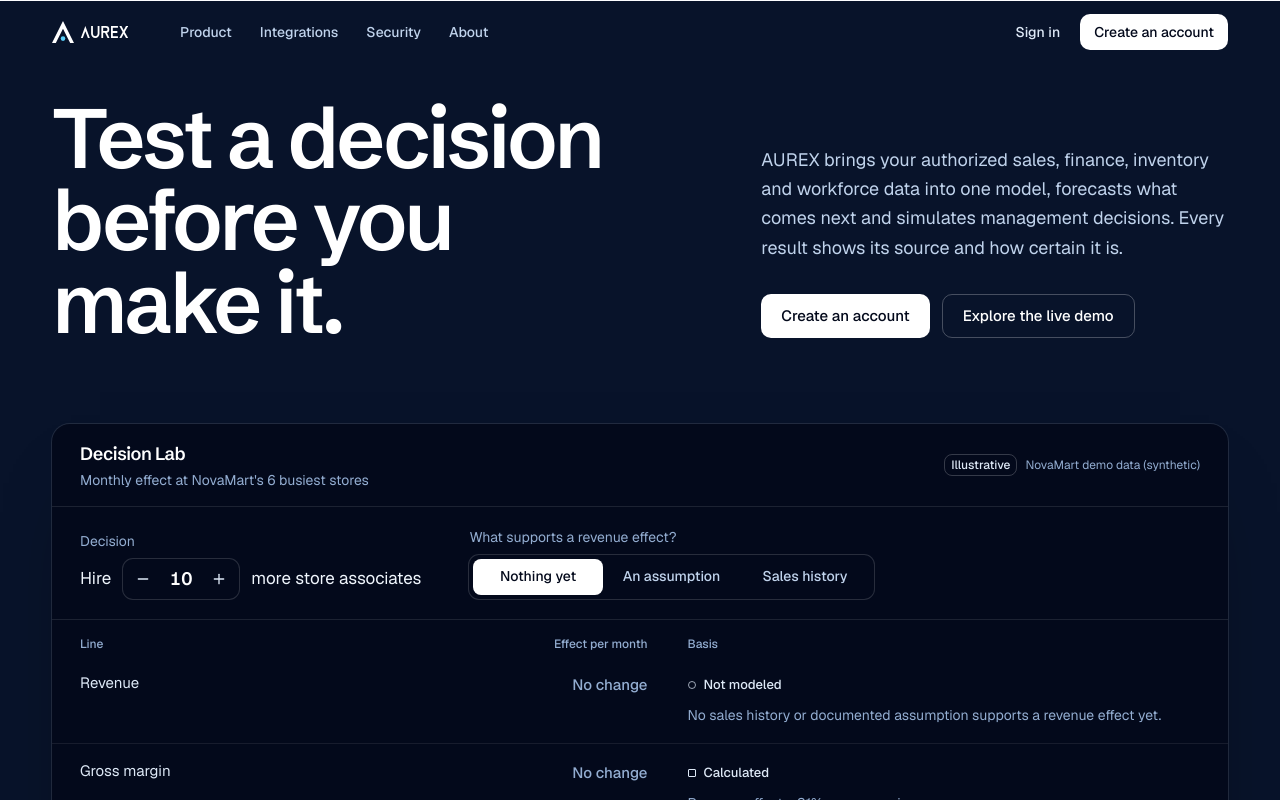
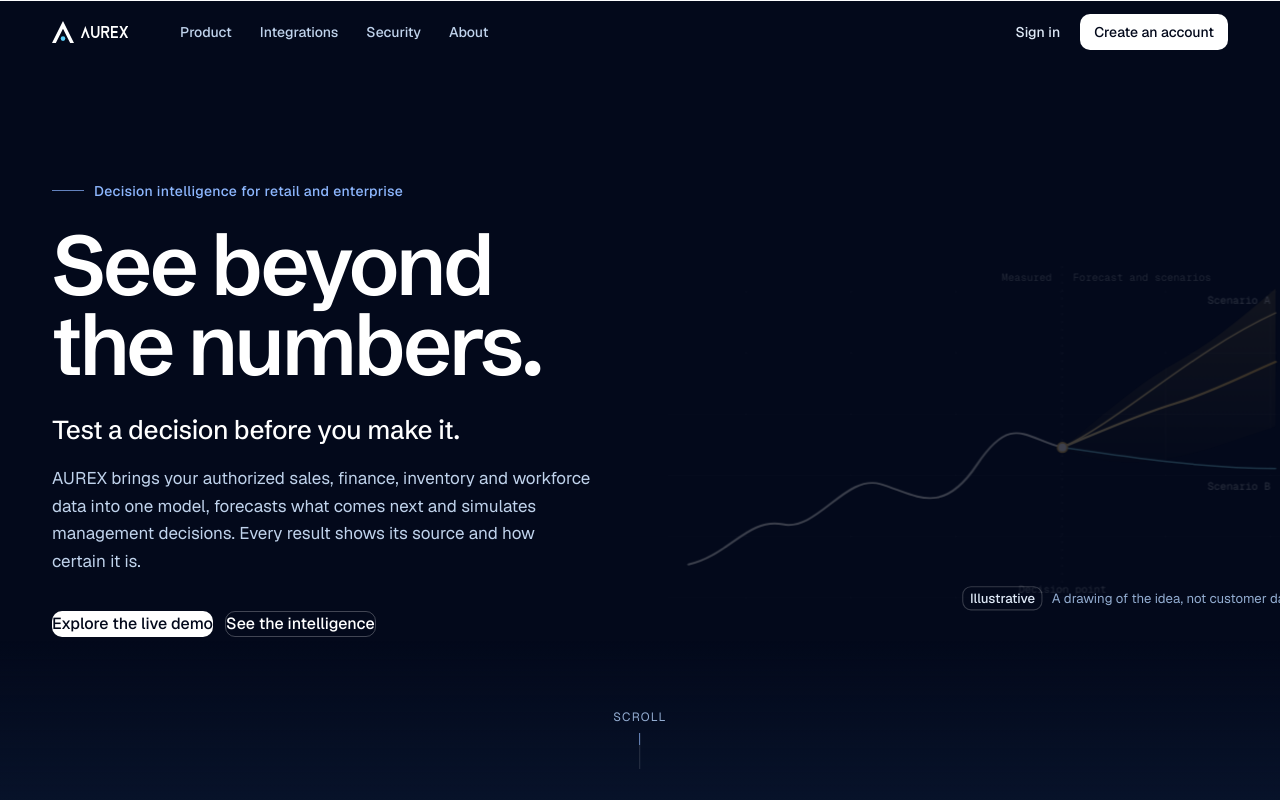
Before and after one commit to Lokendar08/aurex, a Next.js app in the folder frontend/: page / in a window 1280 px wide. Shown: the top 800 px of the page. Built offline with nearby package versions, Linux system fonts and the light colour scheme.

Commit message:
Update home-hero.tsx

```diff
--- a/frontend/src/components/marketing/home-hero.tsx
+++ b/frontend/src/components/marketing/home-hero.tsx
@@ -1,38 +1,70 @@
-import { DEMO_HREF, SIGN_UP_HREF } from "./content";
-import { DecisionLedger } from "./decision-ledger";
+import type { CSSProperties } from "react";
+
+import { HeroField } from "@/components/motion/hero-field";
+import { WordReveal } from "@/components/motion/reveal";
+
+import { DEMO_HREF } from "./content";
+import { IllustrativeLabel } from "./evidence";
 import { Container, CtaLink } from "./primitives";
 
+/** First screen: the claim, the plain description, two clear actions, and the decision field. */
 export function HomeHero() {
   return (
-    <section aria-labelledby="hero-title" className="bg-navy-900 text-white">
-      <Container className="pt-14 pb-16 sm:pt-20 sm:pb-20 lg:pt-24 lg:pb-28">
-        <div className="grid gap-8 lg:grid-cols-12 lg:gap-10">
-          <h1
+    <section aria-labelledby="hero-title" className="relative isolate overflow-hidden bg-navy-950 text-white">
+      <div aria-hidden className="mk-glow absolute inset-0 -z-10" />
+      <div aria-hidden className="mk-grid absolute inset-0 -z-10" />
+      <Container className="grid min-h-[100svh] items-center gap-12 pt-32 pb-28 lg:grid-cols-12 lg:gap-8 lg:pt-28 lg:pb-24">
+        <div className="lg:col-span-6">
+          <p className="mk-rise flex items-center gap-2.5 text-sm font-medium tracking-wide text-brand-300" style={{ "--mk-i": 0 } as CSSProperties}>
+            <span aria-hidden className="h-px w-8 bg-brand-300/70" />
+            Decision intelligence for retail and enterprise
+          </p>
+          <WordReveal
+            as="h1"
             id="hero-title"
-            className="max-w-[13ch] text-balance font-display text-[2.875rem] leading-[0.98] font-semibold tracking-[-0.038em] sm:text-[4rem] lg:col-span-7 lg:text-[4.75rem] xl:text-[5.25rem]"
+            text="See beyond the numbers."
+            accent={[1]}
+            delay={200}
+            className="mt-6 max-w-[13ch] text-balance font-display text-[clamp(3rem,6.6vw,5.5rem)] leading-[0.95] font-semibold tracking-[-0.045em]"
+          />
+          <p
+            className="mk-rise mt-7 max-w-[30ch] font-display text-[clamp(1.25rem,2.2vw,1.625rem)] leading-snug font-medium tracking-[-0.015em] text-white"
+            style={{ "--mk-i": 4 } as CSSProperties}
           >
             Test a decision before you make it.
-          </h1>
-          <div className="lg:col-span-5 lg:self-end lg:pb-1.5">
-            <p className="max-w-[46ch] text-pretty text-lg leading-relaxed text-navy-200">
-              AUREX brings your authorized sales, finance, inventory and workforce data into one model, forecasts
-              what comes next and simulates management decisions. Every result shows its source and how certain it
-              is.
-            </p>
-            <div className="mt-8 flex flex-col gap-3 sm:flex-row">
-              <CtaLink href={SIGN_UP_HREF} variant="inverse">
-                Create an account
-              </CtaLink>
-              <CtaLink href={DEMO_HREF} variant="inverse-outline">
-                Explore the live demo
-              </CtaLink>
-            </div>
+          </p>
+          <p
+            className="mk-rise mt-4 max-w-[48ch] text-pretty text-[1.0625rem] leading-relaxed text-navy-200"
+            style={{ "--mk-i": 5 } as CSSProperties}
+          >
+            AUREX brings your authorized sales, finance, inventory and workforce data into one model, forecasts what
+            comes next and simulates management decisions. Every result shows its source and how certain it is.
+          </p>
+          <div className="mk-rise mt-9 flex flex-col gap-3 sm:flex-row" style={{ "--mk-i": 6 } as CSSProperties}>
+            <CtaLink href={DEMO_HREF} variant="inverse" size="lg">
+              Explore the live demo
+            </CtaLink>
+            <CtaLink href="#journey" variant="inverse-outline" size="lg">
+              See the intelligence
+            </CtaLink>
           </div>
         </div>
-        <div className="mt-14 sm:mt-16 lg:mt-20">
-          <DecisionLedger />
+        <div className="lg:col-span-6 lg:-mt-6 lg:translate-x-10 lg:scale-[1.1]">
+          <HeroField />
+          <IllustrativeLabel surface="dark" note="A drawing of the idea, not customer data" className="mt-10 lg:justify-end" />
         </div>
       </Container>
+      <div aria-hidden className="pointer-events-none absolute inset-x-0 bottom-0 h-40 bg-gradient-to-b from-transparent to-navy-900" />
+      <a
+        href="#journey"
+        aria-label="Scroll to the next section"
+        className="absolute bottom-6 left-1/2 hidden -translate-x-1/2 flex-col items-center gap-2 rounded-md px-3 py-2 text-xs tracking-widest text-navy-300 uppercase outline-none transition-colors hover:text-white focus-visible:ring-2 focus-visible:ring-sky-accent sm:flex"
+      >
+        Scroll
+        <span aria-hidden className="relative block h-9 w-px overflow-hidden bg-white/15">
+          <span className="mk-scroll-dot absolute inset-x-0 top-0 block h-3 bg-brand-300" />
+        </span>
+      </a>
     </section>
   );
 }
```
